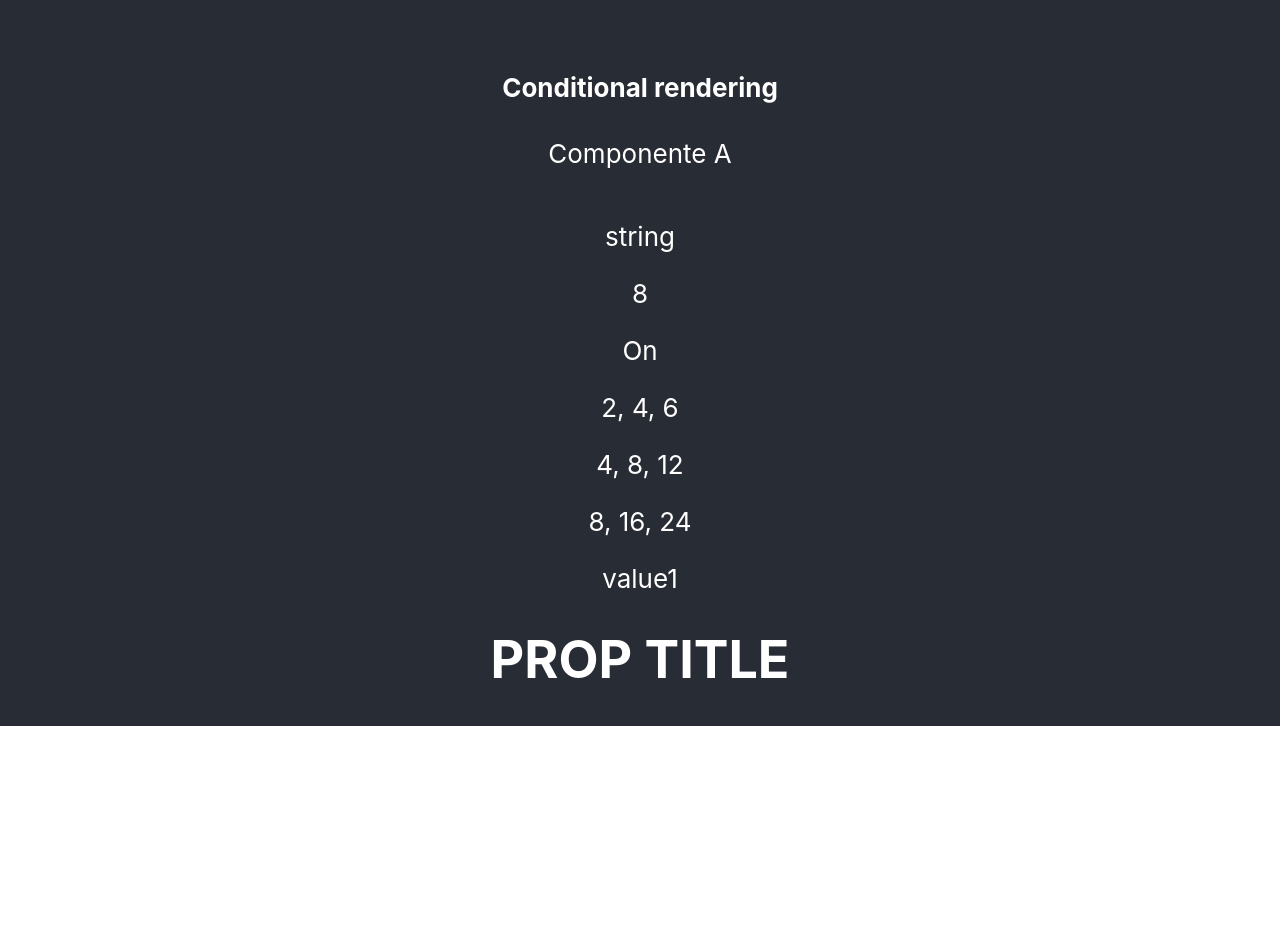
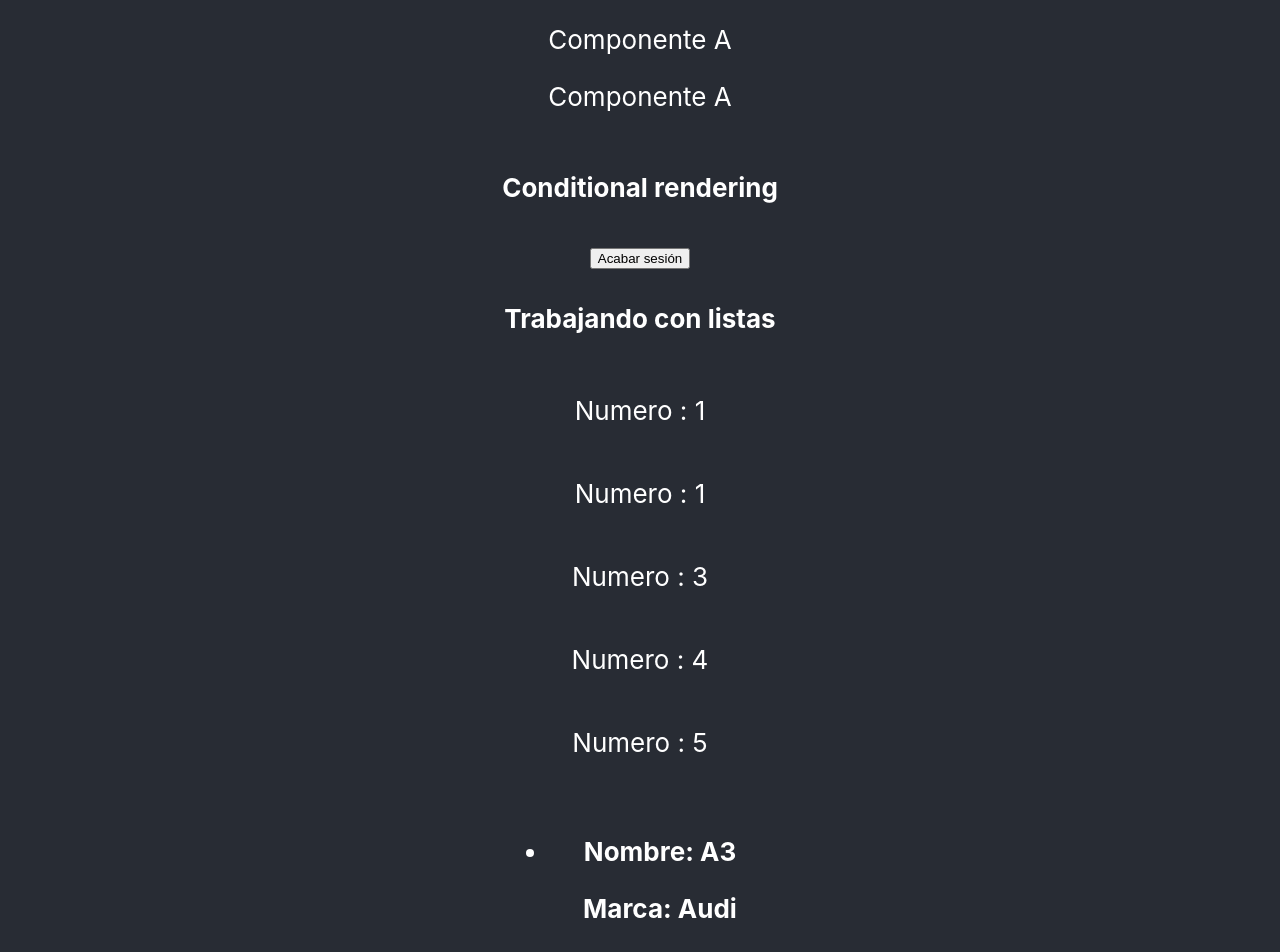
Before and after one commit to Silzhar/react_udemy, a React (Create React App) app: page / in a window 1280 px wide. Shown: the part 620-1572 px from the top of the page. Before the commit the page ends 1346 px from the top, so only its background shows below. Built offline with nearby package versions, Linux system fonts and the light colour scheme.

Commit message:
Punto 30: Inicio a eventos.

```diff
--- a/src/App.js
+++ b/src/App.js
@@ -3,9 +3,12 @@ import logo from './logo.svg';
 
 import './Counter';
 import './App.css';
-import Counter from './Counter';
-import CounterNumber from './CounterNumber';
+// // import Counter from './Counter';
+// import CounterNumber from './CounterNumber';
 import Conditional from './sections/Conditional';
+import ConditionalButtons from './sections/ConditionalButtons';
+import cars from './data/cars.json'
+
 
 function Hello (props) {
   return <h2>{props.title}</h2>
@@ -25,6 +28,7 @@ class Text extends Component {
     const mapperNumbers = arrayNumbers.map(number => number * 2)
     const mapperNumbersTwo = arrayNumbers.map(multiply)
 
+
   return (
     <div>
       <p>{this.props.text}</p>
@@ -39,24 +43,52 @@ class Text extends Component {
   }
 }
 
+class CarItem extends Component {
+  render() {
+    const { car } = this.props
+
+    return (
+      <li>
+        <p><strong>Nombre: {car.name}</strong></p>
+        <p><strong>Marca: {car.company}</strong></p>
+      </li>
+    )
+  }
+}
+
 function App() {
+  const numbers = [1, 1, 3, 4, 5]
+
   return (
     <div className="App">
       <header className="App-header">
         <img src={logo} className="App-logo" alt="logo" />
-        <Counter  contadorInicial={100}/>
+        {/* <Counter  contadorInicial={100}/> */}
         {/* <CounterNumber /> */}
         <Hello title="PROPS !!"/>
         <ComponentHello title="PROPS COMPONENT"/>
         <Conditional />
-        <Text number={8}
+        <ConditionalButtons />
+
+        {/* <Text number={8}
           arrayNumbers={[2, 4 ,6]}
           objectWithInfo={ {key: 'value1', key2: 'value2'} }
           multiply={(num) => num * 4}
           text="string"
           isActivated={true}
           title={<h1>PROP TITLE</h1>}
-        />
+        /> */}
+
+        <h4>Trabajando con listas</h4>
+        {numbers.map(number => {
+          return <p key={number}>Numero : {number}</p>
+        })}
+
+        <ul>
+          {cars.map(car => {
+            return <CarItem car={car}  key={car.id}/>
+          })}
+        </ul>
       </header>
     </div>
   );
--- /dev/null
+++ b/src/data/cars.json
@@ -0,0 +1,22 @@
+[
+  {
+    "id": "efe1a0cd-8353-4ba0-d4v3-30434c933298",
+    "name": "A3",
+    "company": "Audi"
+  },
+  {
+    "id": "9b9048ec-fff8-4bc5-m1k3-d0c65b83eb92",
+    "name": "Mondeo",
+    "company": "Ford"
+  },
+  {
+    "id": "f447e8a1-26a2-4e3a-p3n3-724e93fd4945",
+    "name": "Megane",
+    "company": "Renault"
+  },
+  {
+    "id": "52f1c5b7-14b5-41c0-t3t4-42ef853a7648",
+    "name": "A200",
+    "company": "Mercedes"
+  }
+]
--- a/src/sections/Conditional.js
+++ b/src/sections/Conditional.js
@@ -26,10 +26,17 @@ export default class Conditional extends Component {
         this.state = { mostrarA: true }
     }
     render() {
+        // ? Opción 1
+        // const conditionalComponent = this.state.mostrarA ?
+        //     <ComponenteA /> : <ComponenteB />
         return (
             <div>
                 <h4>Conditional rendering</h4>
                 {useConditionalRender(this.state.mostrarA)}
+
+                {/* // ? Opción 2 */}
+                { this.state.mostrarA ?
+                    <ComponenteA /> : <ComponenteB />}
                 {/* <ComponenteA />
                 <ComponenteB /> */}
             </div>
--- /dev/null
+++ b/src/sections/ConditionalButtons.js
@@ -0,0 +1,30 @@
+import React, { Component } from 'react'
+
+class LoginButton extends Component {
+    render () {
+        return <button>Iniciar sesión</button>
+    }
+}
+
+class LogoutButton extends Component {
+    render () {
+        return <button>Acabar sesión</button>
+    }
+}
+
+export default class ConditionalButtons extends Component {
+    constructor() {
+        super()
+        this.state = { isUserLogged: true }
+    }
+    render() {
+
+        return (
+            <div>
+                <h4>Conditional rendering</h4>
+                { this.state.isUserLogged ?
+                    <LogoutButton /> : <LoginButton /> }
+            </div>
+        )
+    }
+}
```
